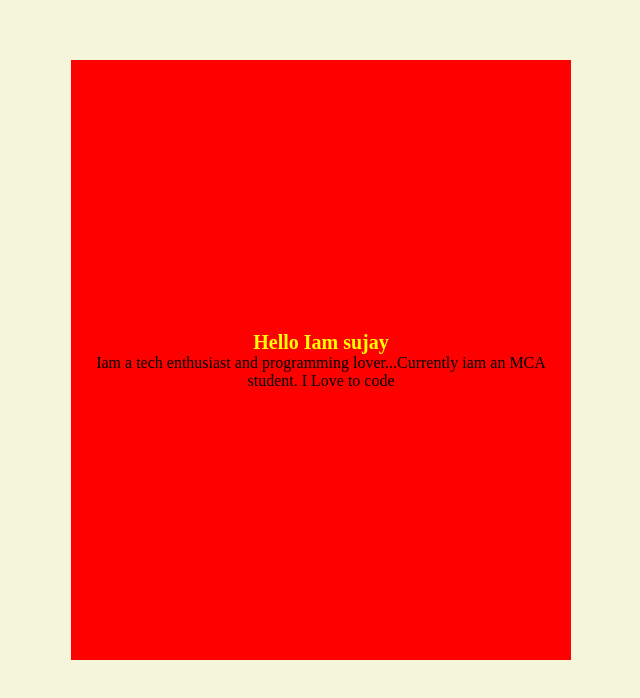
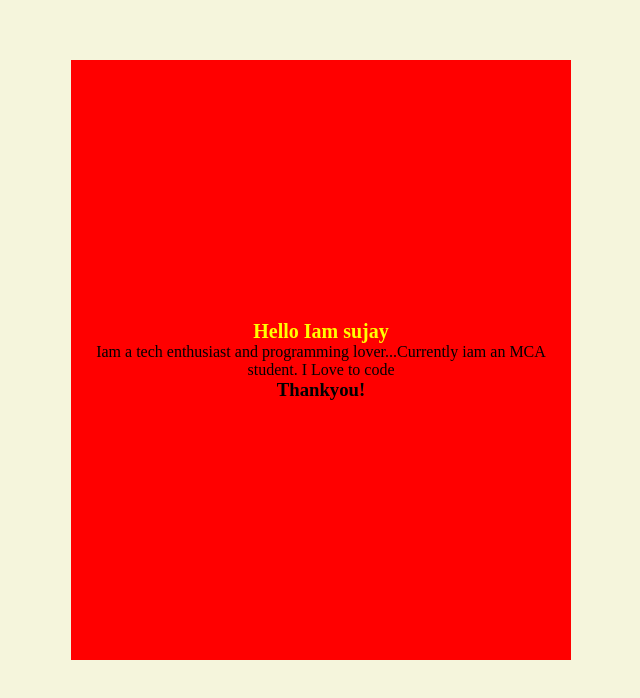
Before and after one commit to sujaysubhash/Rep_sample, a plain HTML site: page index.html in a window 1280 px wide. Shown: the part 140-838 px from the top of the page, without its empty margins (319-959 px from the left). Drawn offline with Linux system fonts and the light colour scheme.

Commit message:
Footer change in main

```diff
--- a/index.html
+++ b/index.html
@@ -11,6 +11,7 @@
     <div class="cotainer">
         <h1>Hello Iam sujay</h1>
         <p>Iam a tech enthusiast and programming lover...Currently iam an MCA student. I Love to code</p>
+        <h3>Thankyou!</h3>
     </div>
     </div>
 </body>
```
